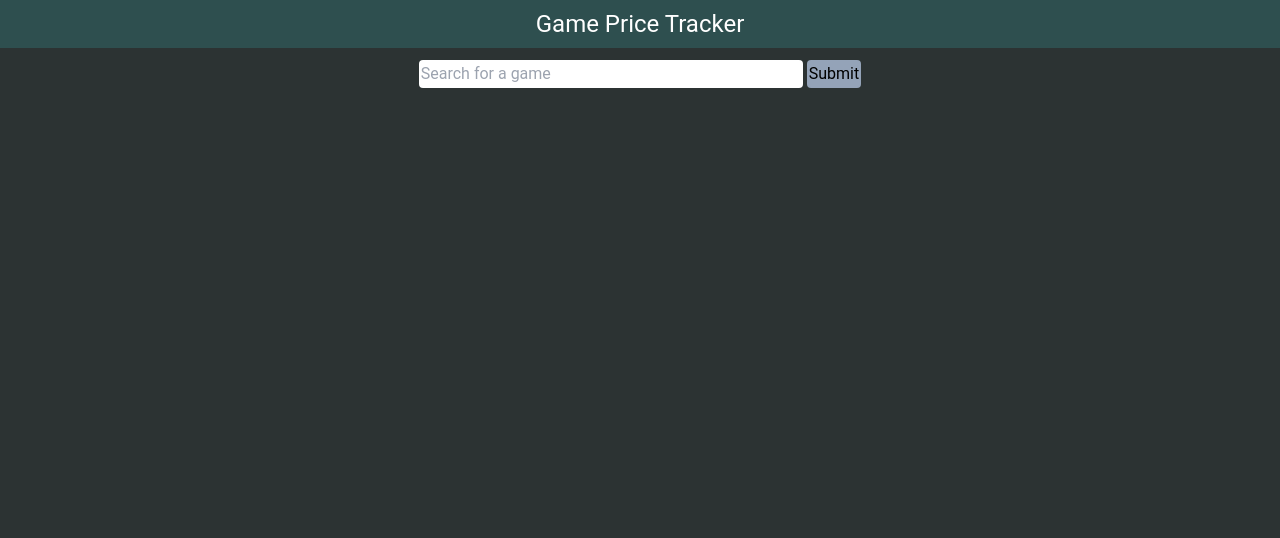
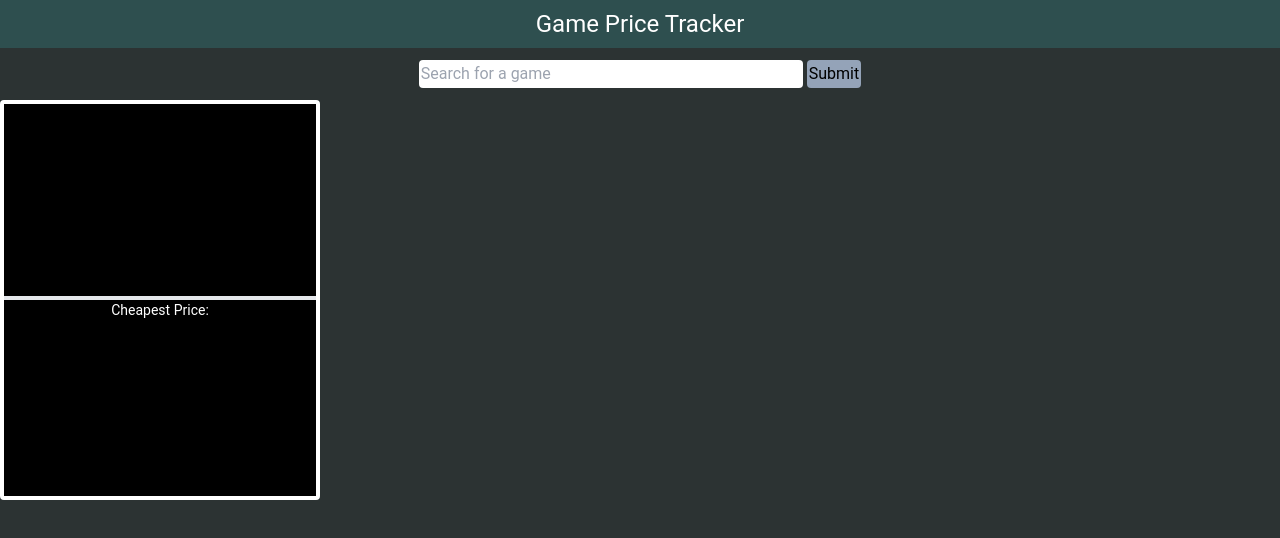
Before and after one commit to DiogoLuz/game-prices-tracker, a Next.js app: page / in a window 1280 px wide. Shown: the top 538 px of the page. Built offline with nearby package versions, Linux system fonts and the light colour scheme.

Commit message:
refactor(Home): imported new GameCard Component and gave main element 100vw and 100vh

```diff
--- a/src/pages/index.tsx
+++ b/src/pages/index.tsx
@@ -4,6 +4,7 @@ import { Inter } from "@next/font/google";
 import styles from "@/styles/Home.module.css";
 import Navbar from "@/components/Navbar";
 import GameSearch from "@/components/GameSearch";
+import GameCard from "@/components/GameCard";
 
 const inter = Inter({ subsets: ["latin"] });
 
@@ -16,9 +17,10 @@ export default function Home() {
         <meta name="viewport" content="width=device-width, initial-scale=1" />
         <link rel="icon" href="/favicon.ico" />
       </Head>
-      <main>
+      <main className="h-screen w-screen">
         <Navbar />
         <GameSearch />
+        <GameCard />
       </main>
     </>
   );
```
